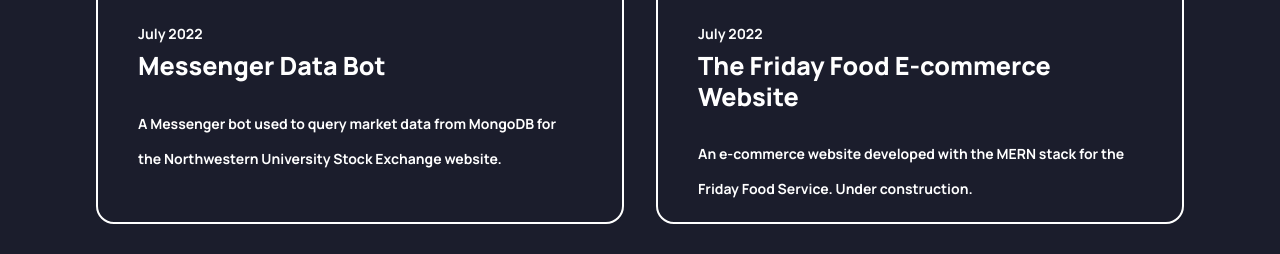
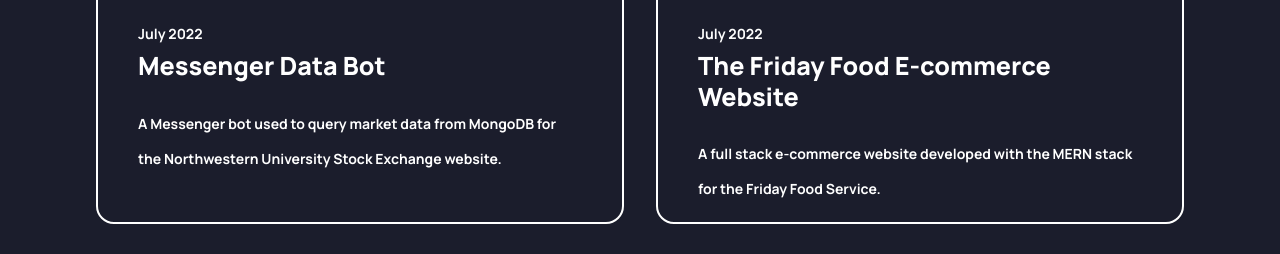
Before and after one commit to drahc1R/drahc1R.github.io, a React (Create React App) app: page / in a window 1280 px wide. Shown: the part 1520-1774 px from the top of the page. Built offline with nearby package versions, Linux system fonts and the light colour scheme.

Commit message:
update resume

```diff
--- a/src/components/navbar/Navbar.jsx
+++ b/src/components/navbar/Navbar.jsx
@@ -16,7 +16,7 @@
       </div>
       <div className="gpt3__navbar-sign">
         <p>
-          <a href="https://drive.google.com/file/d/1w33PR6em7iI4AOf87atjH6LgF9t6-zEH/view?usp=sharing">
+          <a href="https://drive.google.com/file/d/1HVBNear0jLCYA8eCiTp-ZfVaX_OhYsQQ/view?usp=sharing">
             Resume
           </a>
         </p>
--- a/src/containers/blog/Blog.jsx
+++ b/src/containers/blog/Blog.jsx
@@ -53,10 +53,10 @@
         />
         <Article
           imgUrl={friday}
-          link="https://github.com/drahc1R/FridayFood"
+          link="https://friday-food.herokuapp.com"
           date="July 2022"
           text="The Friday Food E-commerce Website"
-          description="An e-commerce website developed with the MERN stack for the Friday Food Service. Under construction."
+          description="A full stack e-commerce website developed with the MERN stack for the Friday Food Service."
         />
         <Article
           imgUrl={discord}
```
